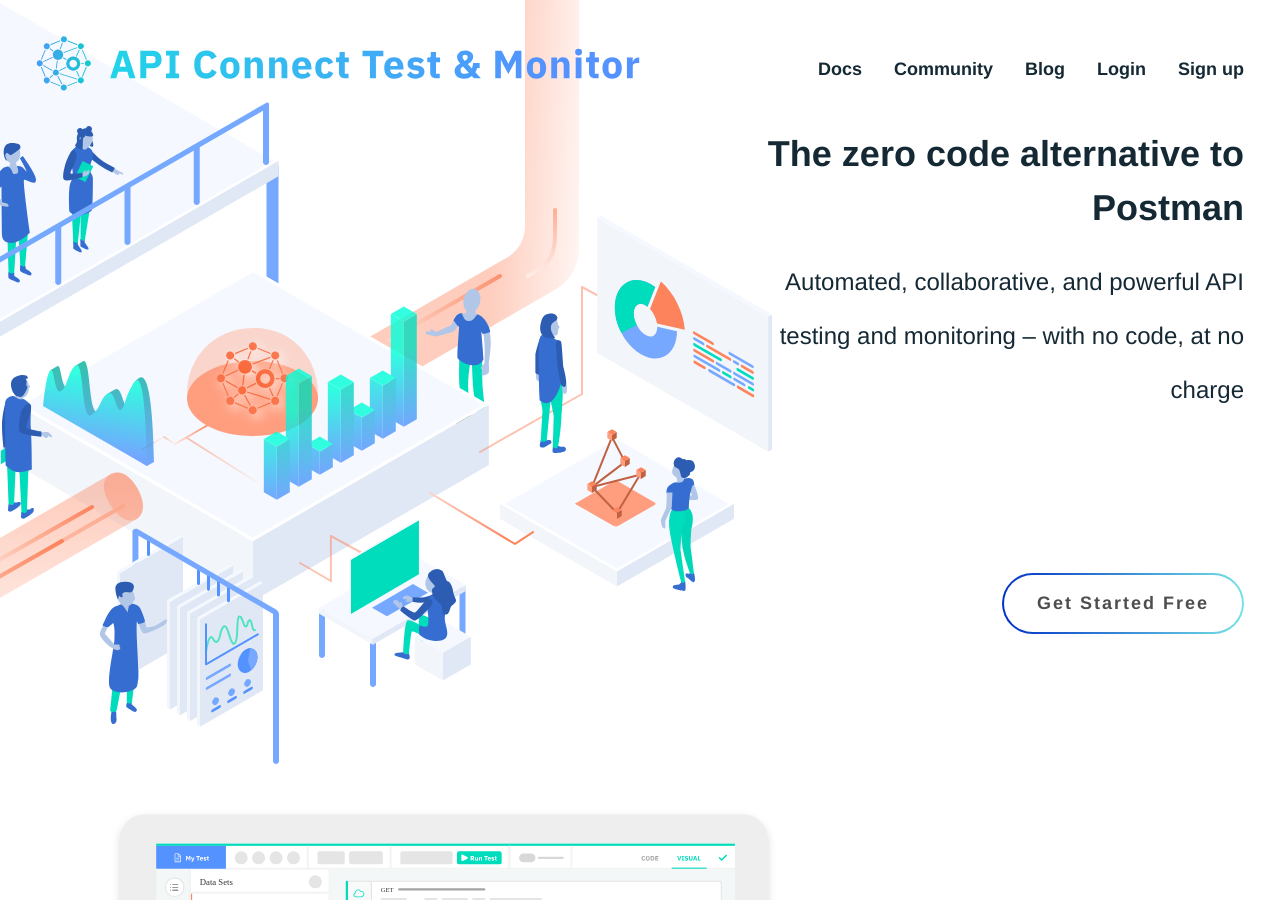
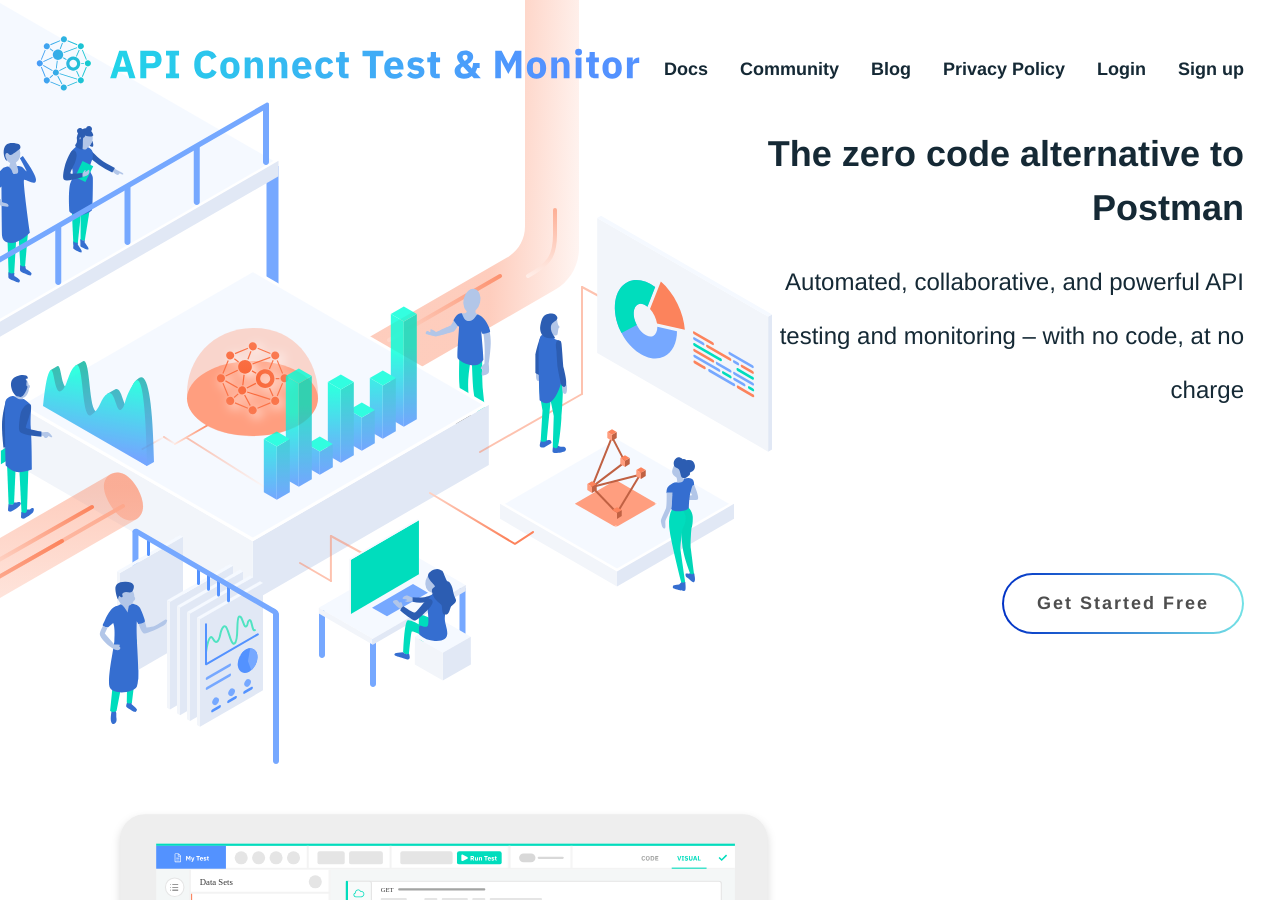
Before and after one commit to ibm-apiconnect/test-and-monitor, a Jekyll site: the page built from index.html, in a window 1280 px wide and 900 px high. Built offline with Jekyll 4.4.1, drawn with Linux system fonts in a browser that asks for light colours; some web fonts are replaced.

Commit message:
Add privacy policy

```diff
--- a/_includes/masthead.html
+++ b/_includes/masthead.html
@@ -16,6 +16,7 @@
                         <li><a href="community" {% if page.permalink == 'community' %} class="current-page" {% endif %}>Community</a></li>
                         <!-- li><a href="news" {% if page.permalink == 'news' %} class="current-page" {% endif %}>News</a></li -->
                         <li><a href="https://medium.com/apitest" target="_blank">Blog</a></li>
+                        <li><a href="https://www.ibm.com/privacy/us/en/" target="_blank">Privacy Policy</a></li>
                         <li><a href="https://us-east.apitest.apiconnect.ibmcloud.com/app" target="_blank">Login</a></li>
                         <li><a href="https://www.ibm.com/account/reg/signup?formid=urx-34073" target="_blank">Sign up</a></li>
                     </ul>
```
